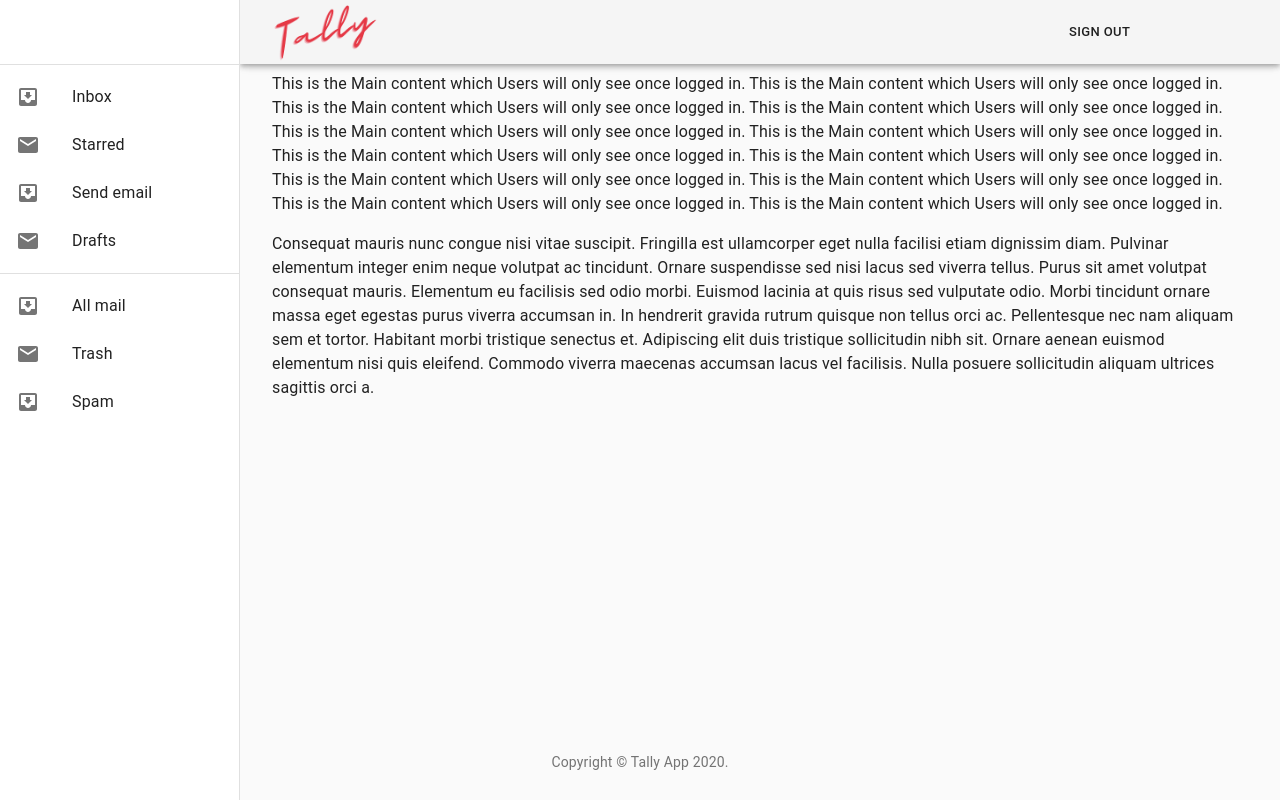
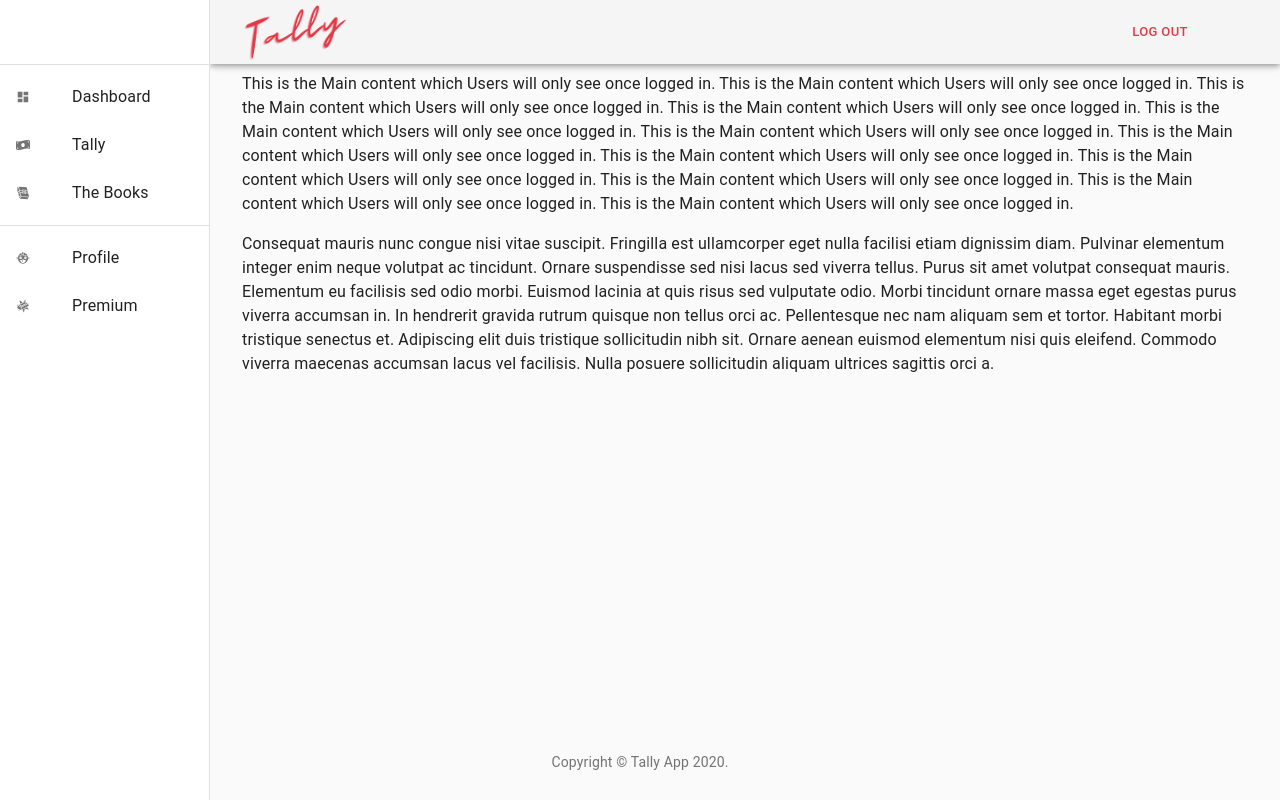
Before and after one commit to awalemandi/tally, a React (Create React App) app: page /home in a window 1280 px wide. Built offline with nearby package versions, Linux system fonts and the light colour scheme.

Commit message:
updated menu icons

```diff
--- a/package.json
+++ b/package.json
@@ -15,6 +15,7 @@
     "@types/react-router-dom": "^5.1.6",
     "react": "^17.0.1",
     "react-dom": "^17.0.1",
+    "react-icons": "^4.1.0",
     "react-router-dom": "^5.2.0",
     "react-scripts": "4.0.1",
     "typescript": "^4.1.2",
--- a/src/components/layout/Navbar.tsx
+++ b/src/components/layout/Navbar.tsx
@@ -1,25 +1,29 @@
 import React from 'react';
-import AppBar from '@material-ui/core/AppBar';
-import CssBaseline from '@material-ui/core/CssBaseline';
-import Divider from '@material-ui/core/Divider';
-import Drawer from '@material-ui/core/Drawer';
-import Hidden from '@material-ui/core/Hidden';
-import IconButton from '@material-ui/core/IconButton';
-import InboxIcon from '@material-ui/icons/MoveToInbox';
-import List from '@material-ui/core/List';
-import ListItem from '@material-ui/core/ListItem';
-import ListItemIcon from '@material-ui/core/ListItemIcon';
-import ListItemText from '@material-ui/core/ListItemText';
-import MailIcon from '@material-ui/icons/Mail';
+import {
+	AppBar,
+	CssBaseline,
+	Divider,
+	Drawer,
+	Hidden,
+	IconButton,
+	List,
+	ListItem,
+	ListItemIcon,
+	ListItemText,
+	Toolbar,
+	Box,
+	Button,
+} from '@material-ui/core';
 import MenuIcon from '@material-ui/icons/Menu';
-import Toolbar from '@material-ui/core/Toolbar';
-import {Box, Button } from '@material-ui/core';
 import { Link } from 'react-router-dom';
 import { makeStyles, useTheme } from '@material-ui/core/styles';
+import { RiDashboardFill } from 'react-icons/ri';
+import { FaMoneyBillWave } from 'react-icons/fa';
+import { GiSecretBook, GiBabyFace, GiGoldBar } from 'react-icons/gi';
 
 import Logo from '../../images/tally.png';
 
-export const drawerWidth: number = 240;
+export const drawerWidth: number = 210;
 
 const useStyles = makeStyles(theme => ({
 	drawer: {
@@ -65,7 +69,7 @@ const useStyles = makeStyles(theme => ({
 	buttonContainer: {
 		width: '12rem',
 		display: 'flex',
-		justifyContent: 'space-between',
+		justifyContent: 'space-evenly',
 	},
 	navLink: {
 		textDecoration: 'none',
@@ -87,25 +91,39 @@ export const Navbar = () => {
 			<div className={classes.toolbar} />
 			<Divider />
 			<List>
-				{['Inbox', 'Starred', 'Send email', 'Drafts'].map((text, index) => (
-					<ListItem button key={text}>
+				<ListItem button>
 					<ListItemIcon>
-							{index % 2 === 0 ? <InboxIcon /> : <MailIcon />}
+						<RiDashboardFill />
 					</ListItemIcon>
-						<ListItemText primary={text} />
+					<ListItemText primary='Dashboard' />
 				</ListItem>
-				))}
+				<ListItem button>
+					<ListItemIcon>
+						<FaMoneyBillWave />
+					</ListItemIcon>
+					<ListItemText primary='Tally' />
+				</ListItem>
+				<ListItem button>
+					<ListItemIcon>
+						<GiSecretBook />
+					</ListItemIcon>
+					<ListItemText primary='The Books' />
+				</ListItem>
 			</List>
 			<Divider />
 			<List>
-				{['All mail', 'Trash', 'Spam'].map((text, index) => (
-					<ListItem button key={text}>
+				<ListItem button>
 					<ListItemIcon>
-							{index % 2 === 0 ? <InboxIcon /> : <MailIcon />}
+						<GiBabyFace />
 					</ListItemIcon>
-						<ListItemText primary={text} />
+					<ListItemText primary='Profile' />
 				</ListItem>
-				))}
+				<ListItem button>
+					<ListItemIcon>
+						<GiGoldBar />
+					</ListItemIcon>
+					<ListItemText primary='Premium' />
+				</ListItem>
 			</List>
 		</div>
 	);
@@ -129,8 +147,13 @@ export const Navbar = () => {
 					</Link>
 					<Box className={classes.buttonContainer}>
 						<Link to='/login' className={classes.navLink}>
-								<Button size='small' variant='text' href='#contained-buttons'>
-									Sign Out
+							<Button
+								size='small'
+								variant='text'
+								href='#contained-buttons'
+								color='primary'
+							>
+								Log Out
 							</Button>
 						</Link>
 					</Box>
--- a/src/components/pages/LandingPage.tsx
+++ b/src/components/pages/LandingPage.tsx
@@ -22,13 +22,10 @@ const useStyles = makeStyles(theme => ({
 		justifyContent: 'space-between',
 	},
 	navbar: {
-		height: '4.5rem',
+		height: '4rem',
 		display: 'flex',
 		justifyContent: 'space-between',
 		alignItems: 'center',
-		[theme.breakpoints.down('sm')]: {
-			height: '4rem',
-		},
 	},
 	logo: {
 		marginLeft: '5px',
```
Also changed, not shown: 2 other files (tests, documents, lock files or other folders). Lines whose indentation alone changed are shown as unchanged.
